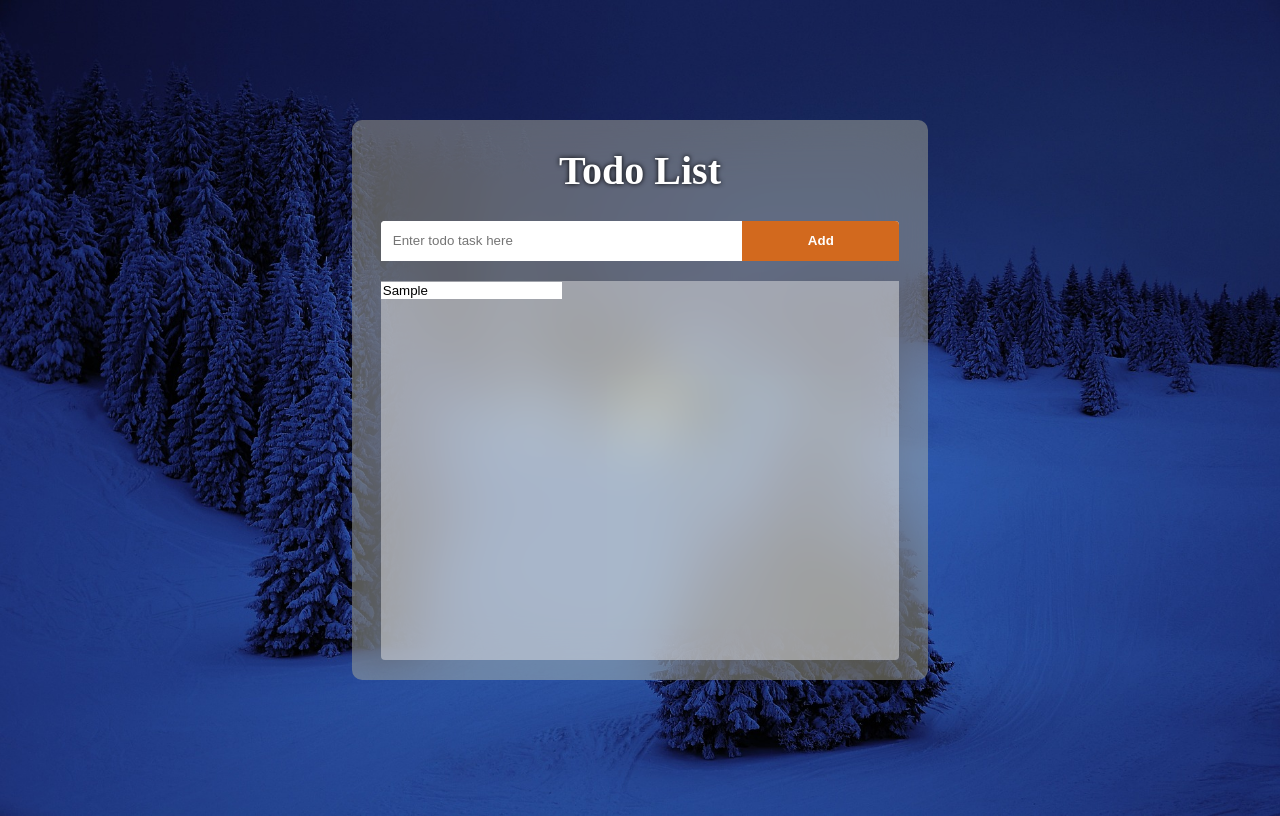
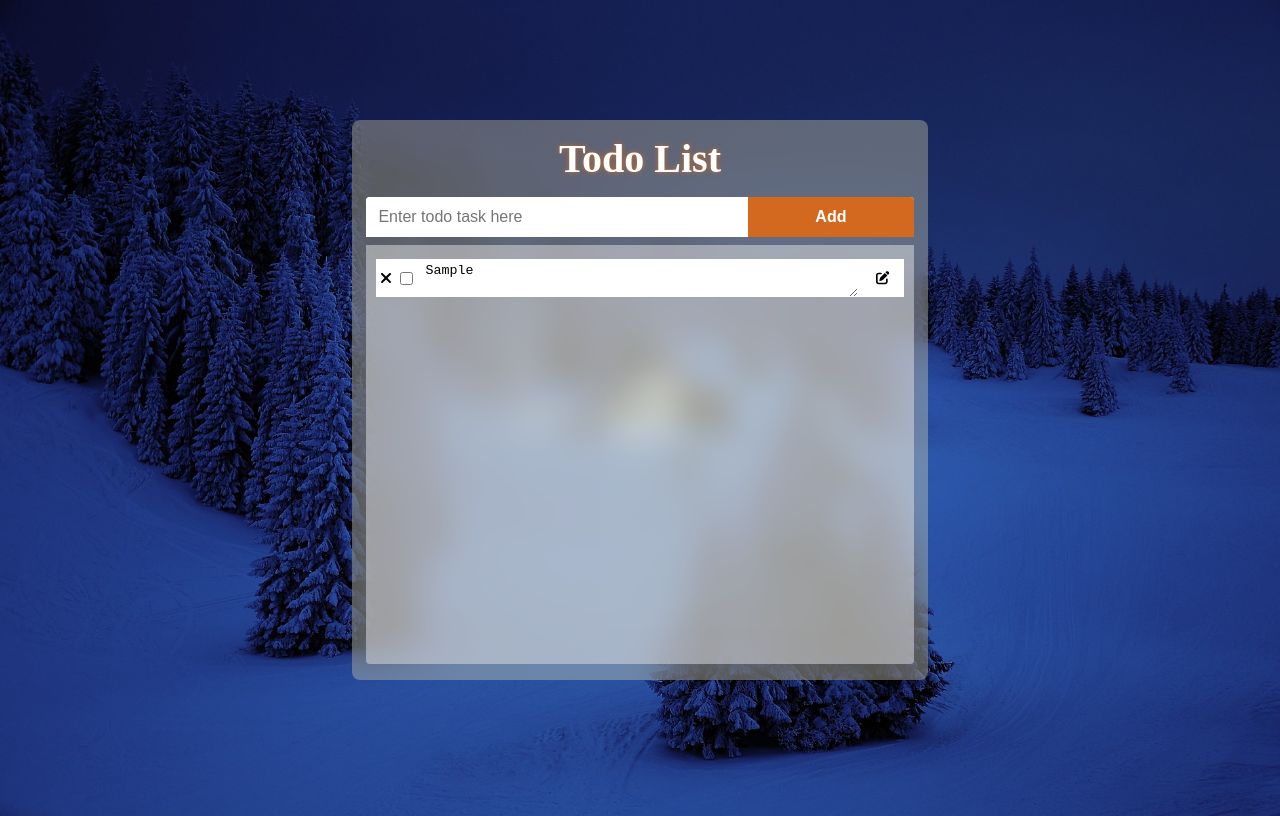
Before and after one commit to Abhishek332/todo-tracker, a plain HTML site: page index.html in a window 1280 px wide. Both pictures are taken after typing "Sample" into the empty fields and a click on the button "Add". Drawn offline with Linux system fonts and the light colour scheme.

Commit message:
updated styles and make functionality using object oriented

```diff
--- a/index.html
+++ b/index.html
@@ -21,5 +21,11 @@
 			<div id="todos-box"></div>
 		</div>
 		<script src="./script.js"></script>
+		<script
+			src="https://cdnjs.cloudflare.com/ajax/libs/font-awesome/6.3.0/js/all.min.js"
+			integrity="sha512-2bMhOkE/ACz21dJT8zBOMgMecNxx0d37NND803ExktKiKdSzdwn+L7i9fdccw/3V06gM/DBWKbYmQvKMdAA9Nw=="
+			crossorigin="anonymous"
+			referrerpolicy="no-referrer"
+		></script>
 	</body>
 </html>
--- a/script.js
+++ b/script.js
@@ -2,36 +2,64 @@ const todoCreaterForm = document.getElementById('todo-creater-form');
 const todoCreaterInput = document.getElementById('todo-creater-input');
 const todosBox = document.getElementById('todos-box');
 
-const renderSingleTodo = ({todoText, isCompleted}) => {
-    const todoForm = document.createElement('form');
-    const todoInput = document.createElement('input');
-    todoInput.setAttribute('value', todoText);
-    todosBox.appendChild(todoInput);
+let TodosList = [];
+let Screen;
+
+window.addEventListener('load', () => {
+	TodosList = new Todos();
+    Screen = new ScreenHandler();
+    Screen.renderChild();
+});
+
+class Todo {
+	constructor(todoText) {
+		this.isCompleted = true;
+		this.todoText = todoText;
+		this.id = Math.random();
+	}
 }
 
-const renderTodos = ()=>{
-    const todos = JSON.parse(localStorage.getItem('todos') || '[]');
-    todos.forEach((todo)=>renderSingleTodo(todo));
+class Todos {
+	constructor() {
+		this.items = JSON.parse(localStorage.getItem('todos') || '[]');
+	}
+
+	addTodo(todoText) {
+		const newTodo = new Todo(todoText);
+		this.items.push(newTodo);
+		localStorage.setItem('todos', JSON.stringify(this.items));
+	}
 }
 
-window.addEventListener('load', renderTodos);
+class ScreenHandler {
+	renderChild() {
+		todosBox.innerHTML = '';
+		const allTodos = TodosList.items.map(
+			(TodoListItem) => `
+            <form class="todo-list-item" id="${TodoListItem.id}">
+                <i class="fa-solid fa-xmark"></i>
+                <input type="checkbox" ${TodoListItem.isCompleted && 'checked'}"/>
+                <textarea>${TodoListItem.todoText}</textarea>
+                <button type="submit"><i class="fa-solid fa-pen-to-square edit-btn"></i></button>
+            </form>
+        `
+		);
+        todosBox.innerHTML = allTodos.join(" ");
+	}
+
+    clearInput() {
+        todoCreaterInput.value = '';
+    }
+}
 
 todoCreaterForm.addEventListener('submit', (e) => {
-    e.preventDefault();
-    if(!todoCreaterInput.value){
-        alert('Without text todos have no meaning');
-        return;
-    }
+	e.preventDefault();
+	if (!todoCreaterInput.value) {
+		alert('Without text todos have no meaning');
+		return;
+	}
 
-    //create and save todo
-    const todos = JSON.parse(localStorage.getItem('todos') || '[]');
-    const newTodo = {
-        isCompleted: false,
-        todoText: todoCreaterInput.value
-    };
-    todos.push(newTodo);
-    localStorage.setItem('todos', JSON.stringify(todos));
-
-    renderSingleTodo(newTodo);
-    todoCreaterInput.value = '';
+    TodosList.addTodo(todoCreaterInput.value);
+    Screen.clearInput();
+    Screen.renderChild();
 });
--- a/style.css
+++ b/style.css
@@ -1,6 +1,7 @@
 *{
     border: none;
     outline: none;
+    box-sizing: border-box;
 }
 
 body{
@@ -16,27 +17,31 @@ body{
     width: 45%;
     height: 70%;
     max-height: 95vh;
-    border-radius: 10px;
+    border-radius: 0.5rem;
     background-color: rgba(250, 244, 185, 0.313);
-    backdrop-filter: blur(30px);
+    backdrop-filter: blur(1rem);
     display: flex;
     align-items: center;
     flex-direction: column;
+}
+
+.container > div, .container > form{
+    width: 95%;
 }
 
 
 .container h1{
     font-size: 2.5rem;
     color: white;
-    text-shadow: 0 0 5px black;
+    text-shadow: 0 0 5px chocolate;
+    margin: 15px 0;
 }
 
 #todo-creater-form{
-    width: 90%;
     background-color: white;
-    height: 40px;
+    height: 2.5rem;
     display: flex;
-    border-radius: 4px 4px 0 0  ;
+    border-radius: 4px 4px 0 0 ;
 }
 
 #todo-creater-form input{
@@ -44,24 +49,50 @@ body{
     border-radius: 4px 0 0;
     padding: 12px;
     color: chocolate;
+    font-size: 1rem;
 }
 
 #todo-creater-form button{
    flex: 0.3;
     font-weight: bold;
     color: white;
+    font-size: 1rem;
     cursor: pointer;
     background-color: chocolate;
     border-radius: 0 4px 0 0;
 }
 
 #todos-box{
-    width: 90%;
     flex: 1;
-    margin: 20px 0;
+    margin: 0.5rem 0 1rem;
     overflow: scroll;
     border-radius: 0 0 4px 4px;
     background-color: rgba(228, 228, 228, 0.501);
+    display: flex;
+    flex-direction: column;
+    align-items: center;
+    padding: 10px;
+}
+
+#todos-box .todo-list-item{
+    width: 100%;
+    background: white;
+    margin: 4px 0;
+    display: flex;
+    align-items: center;
+}
+
+#todos-box .todo-list-item *{
+    margin: 0 4px;
+}
+
+#todos-box .todo-list-item button{
+    background-color: transparent;
+}
+
+#todos-box .todo-list-item textarea{
+    flex: 1;
+    padding: 4px;
 }
 
 
```
